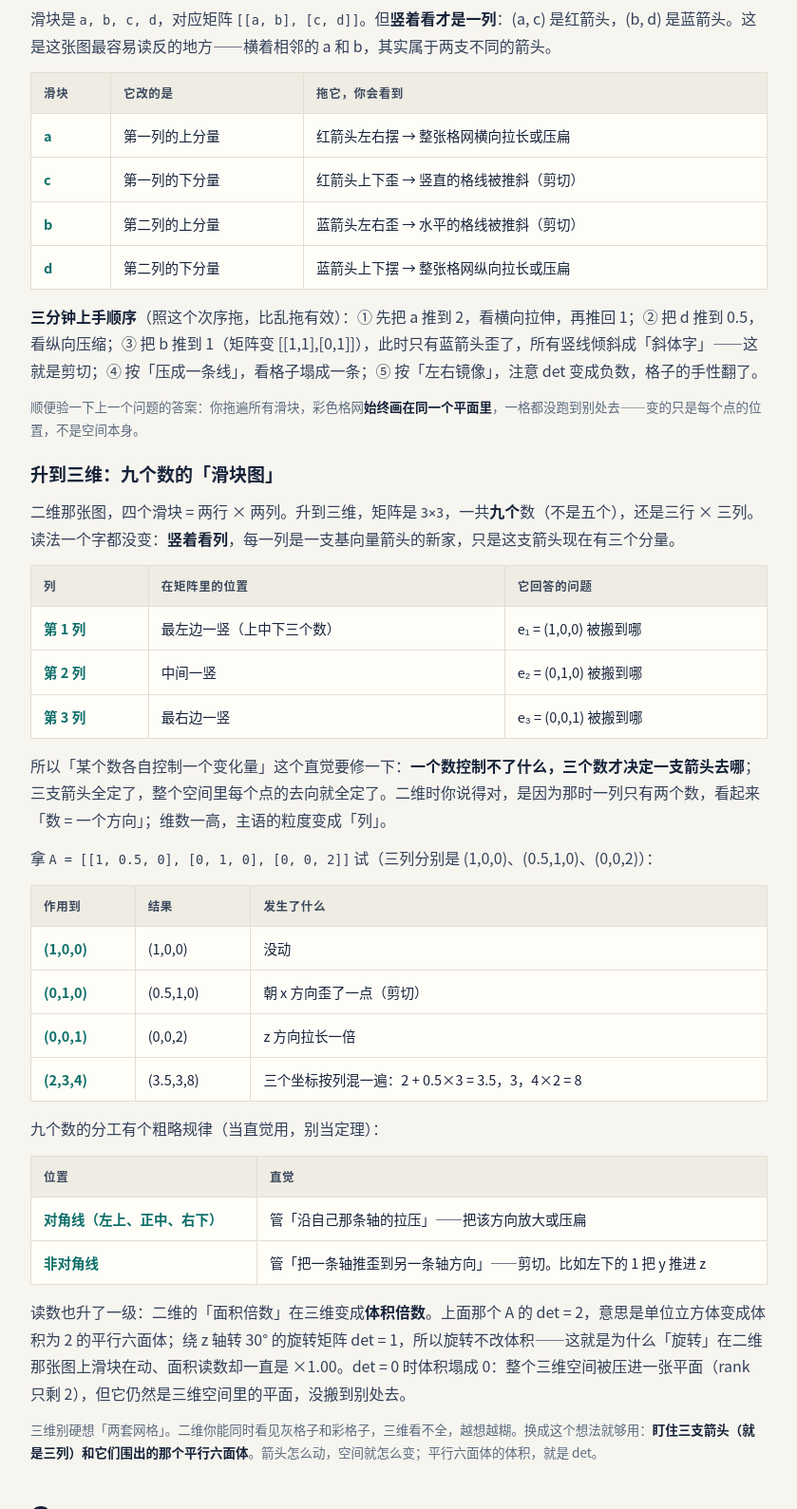
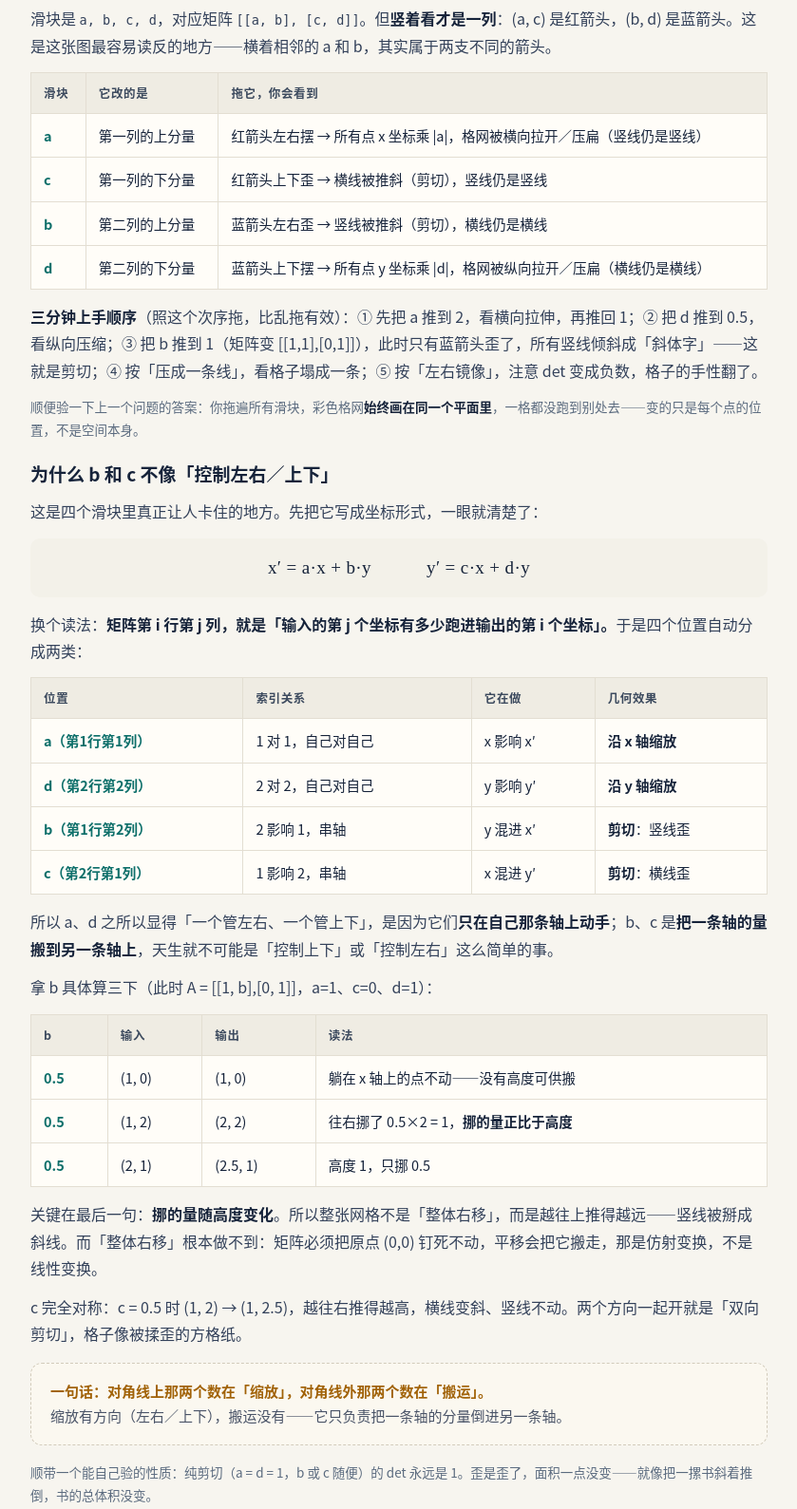
Before and after one commit to Medivhcrf/BaseMath, a plain HTML site: page lesson-02.html in a window 1280 px wide. Shown: the part 1982-3571 px from the top of the page at 95% size, without its empty margins (220-1059 px from the left). Drawn offline with Linux system fonts and the light colour scheme.

Commit message:
第 2 课 §2：解释 b/c 是搬运而非缩放；修正表格里 b/c 的格线方向写反

```diff
--- a/lesson-02.html
+++ b/lesson-02.html
@@ -211,13 +211,40 @@
     <p>滑块是 <span class="mono">a, b, c, d</span>，对应矩阵 <span class="mono">[[a, b], [c, d]]</span>。但<b>竖着看才是一列</b>：(a, c) 是红箭头，(b, d) 是蓝箭头。这是这张图最容易读反的地方——横着相邻的 a 和 b，其实属于两支不同的箭头。</p>
     <table>
       <tr><th>滑块</th><th>它改的是</th><th>拖它，你会看到</th></tr>
-      <tr><td>a</td><td>第一列的上分量</td><td>红箭头左右摆 → 整张格网横向拉长或压扁</td></tr>
-      <tr><td>c</td><td>第一列的下分量</td><td>红箭头上下歪 → 竖直的格线被推斜（剪切）</td></tr>
-      <tr><td>b</td><td>第二列的上分量</td><td>蓝箭头左右歪 → 水平的格线被推斜（剪切）</td></tr>
-      <tr><td>d</td><td>第二列的下分量</td><td>蓝箭头上下摆 → 整张格网纵向拉长或压扁</td></tr>
+      <tr><td>a</td><td>第一列的上分量</td><td>红箭头左右摆 → 所有点 x 坐标乘 |a|，格网被横向拉开／压扁（竖线仍是竖线）</td></tr>
+      <tr><td>c</td><td>第一列的下分量</td><td>红箭头上下歪 → 横线被推斜（剪切），竖线仍是竖线</td></tr>
+      <tr><td>b</td><td>第二列的上分量</td><td>蓝箭头左右歪 → 竖线被推斜（剪切），横线仍是横线</td></tr>
+      <tr><td>d</td><td>第二列的下分量</td><td>蓝箭头上下摆 → 所有点 y 坐标乘 |d|，格网被纵向拉开／压扁（横线仍是横线）</td></tr>
     </table>
     <p><b>三分钟上手顺序</b>（照这个次序拖，比乱拖有效）：① 先把 a 推到 2，看横向拉伸，再推回 1；② 把 d 推到 0.5，看纵向压缩；③ 把 b 推到 1（矩阵变 [[1,1],[0,1]]），此时只有蓝箭头歪了，所有竖线倾斜成「斜体字」——这就是剪切；④ 按「压成一条线」，看格子塌成一条；⑤ 按「左右镜像」，注意 det 变成负数，格子的手性翻了。</p>
     <p class="small">顺便验一下上一个问题的答案：你拖遍所有滑块，彩色格网<b>始终画在同一个平面里</b>，一格都没跑到别处去——变的只是每个点的位置，不是空间本身。</p>
+
+    <h3>为什么 b 和 c 不像「控制左右／上下」</h3>
+    <p>这是四个滑块里真正让人卡住的地方。先把它写成坐标形式，一眼就清楚了：</p>
+    <div class="eq">x′ = a·x + b·y　　　y′ = c·x + d·y</div>
+    <p>换个读法：<b>矩阵第 i 行第 j 列，就是「输入的第 j 个坐标有多少跑进输出的第 i 个坐标」。</b>于是四个位置自动分成两类：</p>
+    <table>
+      <tr><th>位置</th><th>索引关系</th><th>它在做</th><th>几何效果</th></tr>
+      <tr><td>a（第1行第1列）</td><td>1 对 1，自己对自己</td><td>x 影响 x′</td><td><b>沿 x 轴缩放</b></td></tr>
+      <tr><td>d（第2行第2列）</td><td>2 对 2，自己对自己</td><td>y 影响 y′</td><td><b>沿 y 轴缩放</b></td></tr>
+      <tr><td>b（第1行第2列）</td><td>2 影响 1，串轴</td><td>y 混进 x′</td><td><b>剪切</b>：竖线歪</td></tr>
+      <tr><td>c（第2行第1列）</td><td>1 影响 2，串轴</td><td>x 混进 y′</td><td><b>剪切</b>：横线歪</td></tr>
+    </table>
+    <p>所以 a、d 之所以显得「一个管左右、一个管上下」，是因为它们<b>只在自己那条轴上动手</b>；b、c 是<b>把一条轴的量搬到另一条轴上</b>，天生就不可能是「控制上下」或「控制左右」这么简单的事。</p>
+    <p>拿 b 具体算三下（此时 A = [[1, b],[0, 1]]，a=1、c=0、d=1）：</p>
+    <table>
+      <tr><th>b</th><th>输入</th><th>输出</th><th>读法</th></tr>
+      <tr><td>0.5</td><td>(1, 0)</td><td>(1, 0)</td><td>躺在 x 轴上的点不动——没有高度可供搬</td></tr>
+      <tr><td>0.5</td><td>(1, 2)</td><td>(2, 2)</td><td>往右挪了 0.5×2 = 1，<b>挪的量正比于高度</b></td></tr>
+      <tr><td>0.5</td><td>(2, 1)</td><td>(2.5, 1)</td><td>高度 1，只挪 0.5</td></tr>
+    </table>
+    <p>关键在最后一句：<b>挪的量随高度变化</b>。所以整张网格不是「整体右移」，而是越往上推得越远——竖线被掰成斜线。而「整体右移」根本做不到：矩阵必须把原点 (0,0) 钉死不动，平移会把它搬走，那是仿射变换，不是线性变换。</p>
+    <p>c 完全对称：c = 0.5 时 (1, 2) → (1, 2.5)，越往右推得越高，横线变斜、竖线不动。两个方向一起开就是「双向剪切」，格子像被揉歪的方格纸。</p>
+    <div class="quote">
+      <b>一句话：对角线上那两个数在「缩放」，对角线外那两个数在「搬运」。</b><br>
+      缩放有方向（左右／上下），搬运没有——它只负责把一条轴的分量倒进另一条轴。
+    </div>
+    <p class="small">顺带一个能自己验的性质：纯剪切（a = d = 1，b 或 c 随便）的 det 永远是 1。歪是歪了，面积一点没变——就像把一摞书斜着推倒，书的总体积没变。</p>
 
     <h3>升到三维：九个数的「滑块图」</h3>
     <p>二维那张图，四个滑块 = 两行 × 两列。升到三维，矩阵是 <span class="mono">3×3</span>，一共<b>九个</b>数（不是五个），还是三行 × 三列。读法一个字都没变：<b>竖着看列</b>，每一列是一支基向量箭头的新家，只是这支箭头现在有三个分量。</p>
```
Also changed, not shown: 1 other file.
